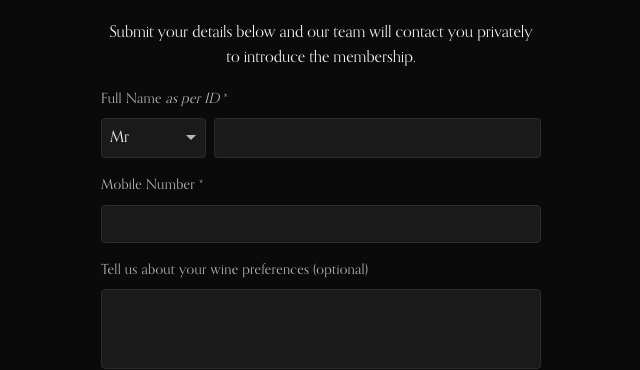
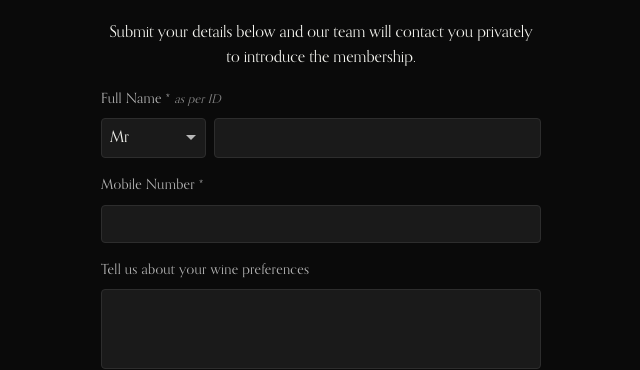
Before and after one commit to nelsonwck/pc-landing-1, a website built with Vite: page src/index.html in a window 1280 px wide. Shown: the part 4896-5266 px from the top of the page, 319-959 px from the left. Built offline with nearby package versions, Linux system fonts and the light colour scheme; no server answers.

Commit message:
Fix form styling.

```diff
--- a/src/index.html
+++ b/src/index.html
@@ -321,7 +321,7 @@
 
       <form id="membership-form" class="membership-form">
         <div class="form-group">
-          <label for="name">Full Name <em>as per ID</em> *</label>
+          <label for="name">Full Name * <em>as per ID</em></label>
           <div class="name-input-group">
             <select id="salutation" name="salutation" class="salutation-select">
               <option value="Mr" selected>Mr</option>
@@ -345,7 +345,7 @@
         </div>
 
         <div class="form-group">
-          <label for="interest">Tell us about your wine preferences (optional)</label>
+          <label for="interest">Tell us about your wine preferences</label>
           <textarea id="interest" name="interest" rows="4"></textarea>
         </div>
 
--- a/src/styles/_sections.scss
+++ b/src/styles/_sections.scss
@@ -586,6 +586,11 @@ section {
     color: $silver;
     margin-bottom: $space-xs;
     letter-spacing: 0.02em;
+
+    em {
+      font-size: 12px;
+      opacity: 0.75;
+    }
   }
 
   .name-input-group {
```
